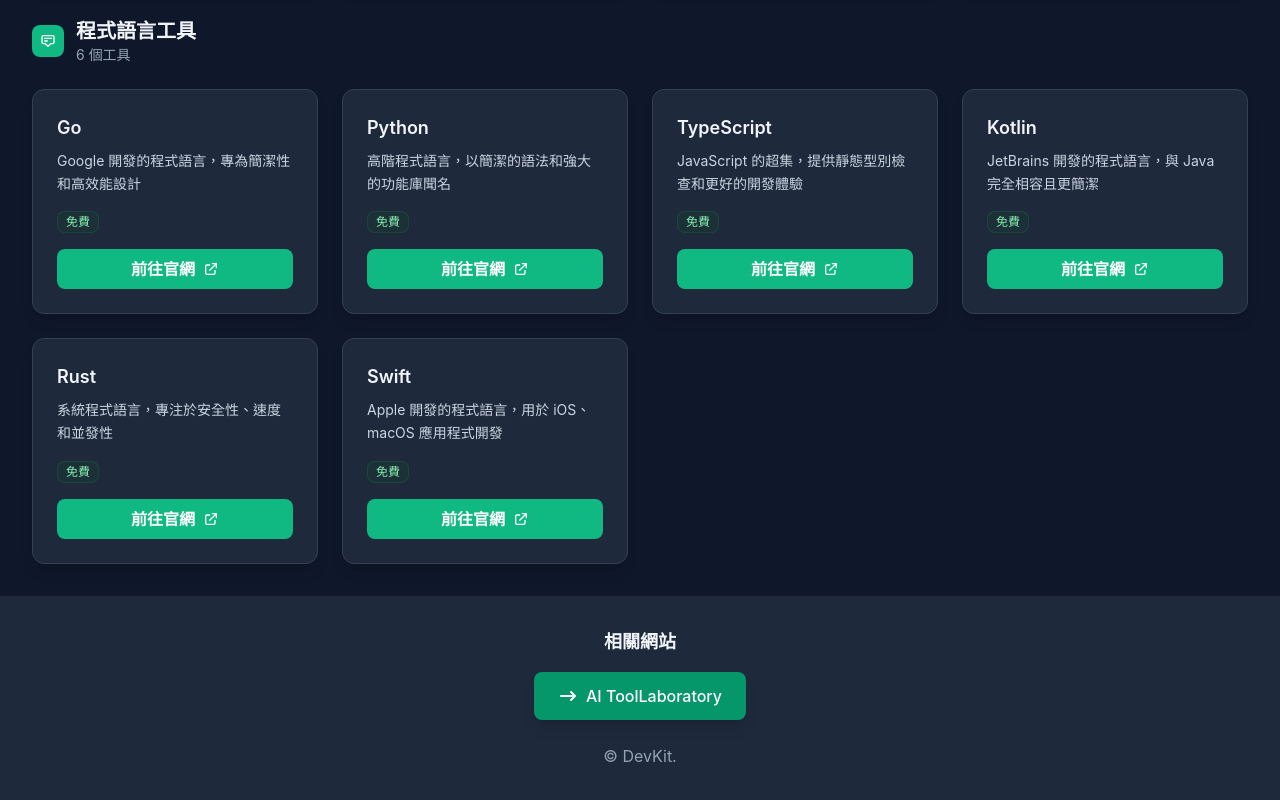
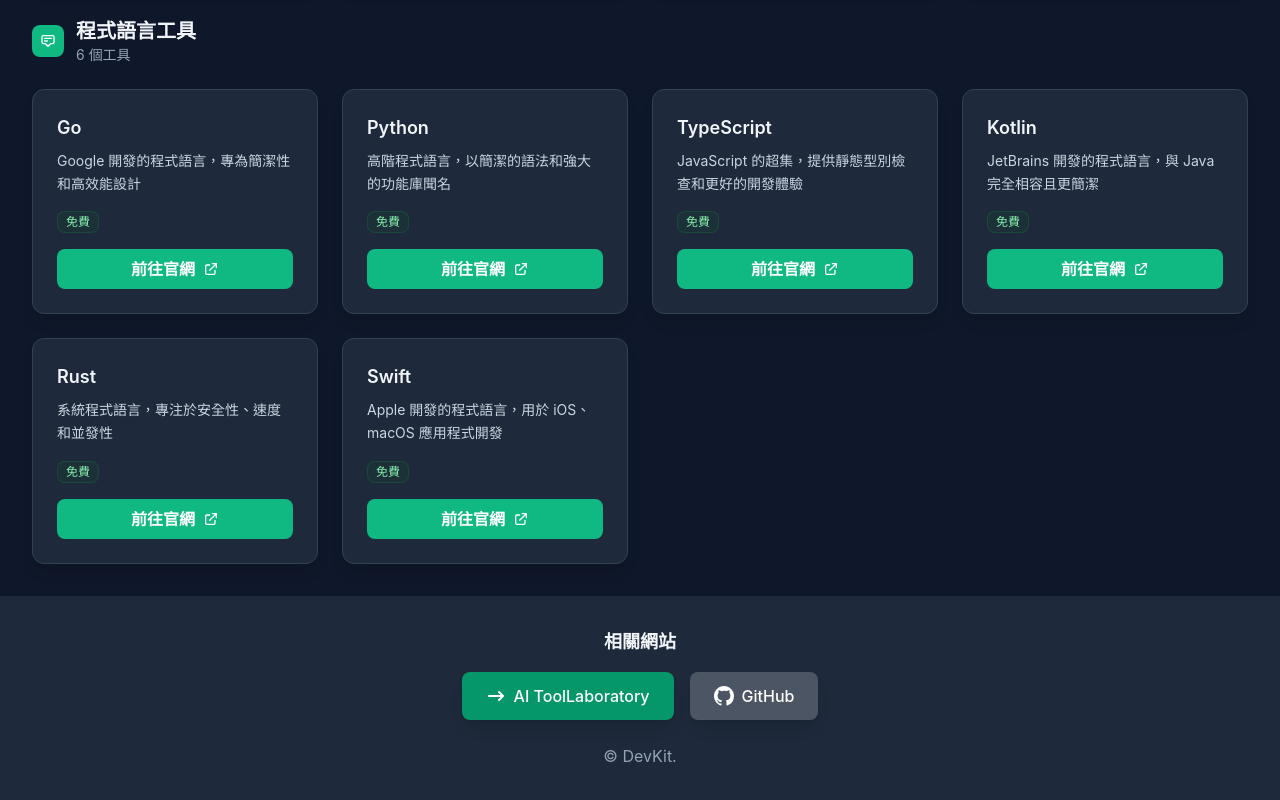
Before and after one commit to Kevin42127/DevKit, a Next.js app: page / in a window 1280 px wide. Shown: the part 10999-11799 px from the top of the page. Built offline with nearby package versions, Linux system fonts and the light colour scheme.

Commit message:
Add responsive layout for footer buttons - vertical on mobile, horizontal on desktop

```diff
--- a/app/page.tsx
+++ b/app/page.tsx
@@ -112,7 +112,7 @@
               <h3 className="text-lg font-semibold text-dark-100 mb-4">
                 相關網站
               </h3>
-              <div className="flex justify-center">
+              <div className="flex flex-col sm:flex-row justify-center items-center gap-4">
                 <a
                   href="https://toollaboratory.vercel.app/"
                   target="_blank"
@@ -123,6 +123,18 @@
                     <path fillRule="evenodd" d="M12.293 5.293a1 1 0 011.414 0l4 4a1 1 0 010 1.414l-4 4a1 1 0 01-1.414-1.414L14.586 11H3a1 1 0 110-2h11.586l-2.293-2.293a1 1 0 010-1.414z" clipRule="evenodd" />
                   </svg>
                   AI ToolLaboratory
+                </a>
+                {/* 可以添加更多相關網站按鈕 */}
+                <a
+                  href="https://github.com/Kevin42127/DevKit"
+                  target="_blank"
+                  rel="noopener noreferrer"
+                  className="inline-flex items-center gap-2 px-6 py-3 bg-gray-600 hover:bg-gray-700 text-white font-medium rounded-lg shadow-lg transition-colors duration-200"
+                >
+                  <svg className="w-5 h-5" fill="currentColor" viewBox="0 0 20 20">
+                    <path fillRule="evenodd" d="M10 0C4.477 0 0 4.484 0 10.017c0 4.425 2.865 8.18 6.839 9.504.5.092.682-.217.682-.483 0-.237-.008-.868-.013-1.703-2.782.605-3.369-1.343-3.369-1.343-.454-1.158-1.11-1.466-1.11-1.466-.908-.62.069-.608.069-.608 1.003.07 1.531 1.032 1.531 1.032.892 1.53 2.341 1.088 2.91.832.092-.647.35-1.088.636-1.338-2.22-.253-4.555-1.113-4.555-4.951 0-1.093.39-1.988 1.029-2.688-.103-.253-.446-1.272.098-2.65 0 0 .84-.27 2.75 1.026A9.564 9.564 0 0110 4.844c.85.004 1.705.115 2.504.337 1.909-1.296 2.747-1.027 2.747-1.027.546 1.379.203 2.398.1 2.651.64.7 1.028 1.595 1.028 2.688 0 3.848-2.339 4.695-4.566 4.942.359.31.678.921.678 1.856 0 1.338-.012 2.419-.012 2.747 0 .268.18.58.688.482A10.019 10.019 0 0020 10.017C20 4.484 15.522 0 10 0z" clipRule="evenodd" />
+                  </svg>
+                  GitHub
                 </a>
               </div>
             </div>
```
